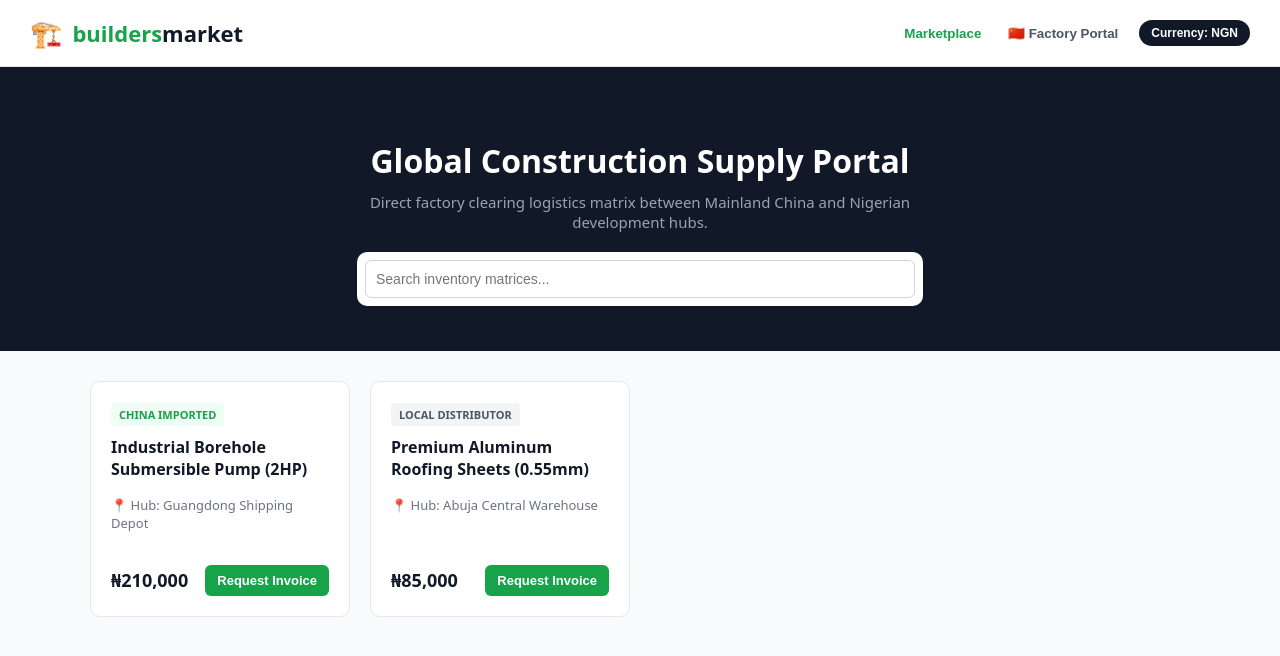
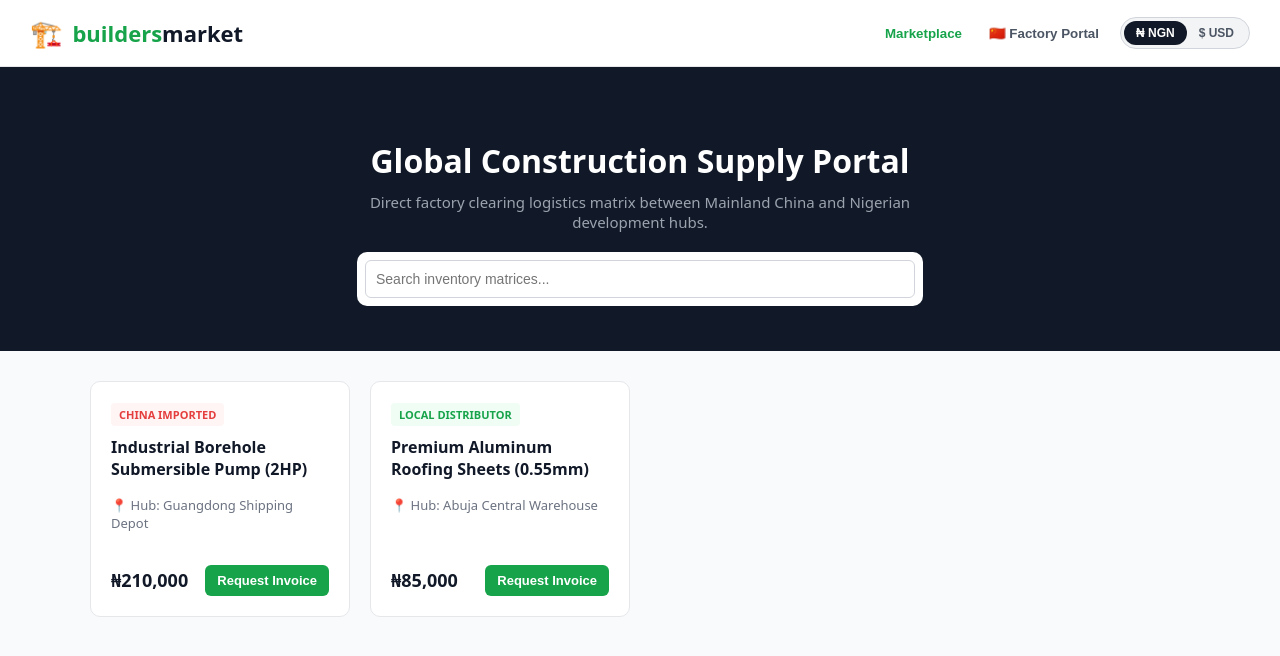
Before and after one commit to francisjolaoso1-dev/buildersmarket-v2, a Next.js app: page / in a window 1280 px wide. Shown: the top 656 px of the page. Built offline with nearby package versions, Linux system fonts and the light colour scheme.

Commit message:
Update page.js

```diff
--- a/src/app/page.js
+++ b/src/app/page.js
@@ -3,8 +3,9 @@ import { useState } from 'react';
 
 export default function Home() {
   const [searchTerm, setSearchTerm] = useState('');
-  const [viewMode, setViewMode] = useState('NGN'); // NGN or USD
+  const [viewMode, setViewMode] = useState('NGN'); // Dictates NGN or USD globally
   const [showModal, setShowModal] = useState(false);
+  const [modalItem, setModalItem] = useState({ name: '', ngn: '', usd: '', origin: '' });
   const [activeTab, setActiveTab] = useState('market'); // market or supplier
 
   return (
@@ -23,16 +24,27 @@ export default function Home() {
           <button onClick={() => setActiveTab('market')} style={{ background: 'none', border: 'none', color: activeTab === 'market' ? '#16a34a' : '#4b5563', fontWeight: '600', cursor: 'pointer' }}>Marketplace</button>
           <button onClick={() => setActiveTab('supplier')} style={{ background: 'none', border: 'none', color: activeTab === 'supplier' ? '#16a34a' : '#4b5563', fontWeight: '600', cursor: 'pointer' }}>🇨🇳 Factory Portal</button>
 
-          <button onClick={() => setViewMode(viewMode === 'NGN' ? 'USD' : 'NGN')} style={{ backgroundColor: '#111827', color: '#fff', border: 'none', padding: '6px 12px', borderRadius: '20px', fontWeight: '700', fontSize: '12px', cursor: 'pointer' }}>
-            Currency: {viewMode}
-          </button>
+          {/* SIDE-BY-SIDE DUAL CURRENCY TOGGLE */}
+          <div style={{ border: '1px solid #d1d5db', borderRadius: '20px', padding: '3px', display: 'flex', backgroundColor: '#f3f4f6' }}>
+            <button
+              onClick={() => setViewMode('NGN')}
+              style={{ border: 'none', padding: '5px 12px', borderRadius: '16px', cursor: 'pointer', fontWeight: '700', fontSize: '12px', backgroundColor: viewMode === 'NGN' ? '#111827' : 'transparent', color: viewMode === 'NGN' ? '#ffffff' : '#4b5563' }}
+            >
+              ₦ NGN
+            </button>
+            <button
+              onClick={() => setViewMode('USD')}
+              style={{ border: 'none', padding: '5px 12px', borderRadius: '16px', cursor: 'pointer', fontWeight: '700', fontSize: '12px', backgroundColor: viewMode === 'USD' ? '#111827' : 'transparent', color: viewMode === 'USD' ? '#ffffff' : '#4b5563' }}
+            >
+              $ USD
+            </button>
+          </div>
         </div>
       </header>
 
-      {/* CORE DISPLAY LOGIC BLOCK */}
       {activeTab === 'market' ? (
         <>
-          {/* HERO HEADER DISPLAY */}
+          {/* HERO DISPLAY */}
           <section style={{ backgroundColor: '#111827', color: '#ffffff', padding: '45px 20px', textAlign: 'center' }}>
             <h1 style={{ fontSize: '32px', fontWeight: '800', marginBottom: '10px' }}>Global Construction Supply Portal</h1>
             <p style={{ fontSize: '15px', color: '#9ca3af', maxWidth: '600px', margin: '0 auto 20px' }}>
@@ -49,33 +61,55 @@ export default function Home() {
             </div>
           </section>
 
-          {/* STANDALONE GRID MATRIX */}
+          {/* DYNAMIC PRICE CARDS GRID */}
           <main style={{ maxWidth: '1100px', margin: '0 auto', padding: '30px 20px' }}>
             <div style={{ display: 'grid', gridTemplateColumns: 'repeat(auto-fill, minmax(260px, 1fr))', gap: '20px' }}>
 
-              {/* CARD ITEM 1 */}
+              {/* CARD ITEM 1: CHINA PUMP */}
               <div style={{ backgroundColor: '#ffffff', borderRadius: '10px', border: '1px solid #e5e7eb', padding: '20px', display: 'flex', flexDirection: 'column', justifyContent: 'space-between' }}>
                 <div>
-                  <span style={{ fontSize: '11px', fontWeight: '700', color: '#16a34a', backgroundColor: '#f0fdf4', padding: '4px 8px', borderRadius: '4px' }}>CHINA IMPORTED</span>
+                  <span style={{ fontSize: '11px', fontWeight: '700', color: '#e53e3e', backgroundColor: '#fff5f5', padding: '4px 8px', borderRadius: '4px' }}>CHINA IMPORTED</span>
                   <h3 style={{ fontSize: '16px', fontWeight: '700', marginTop: '12px' }}>Industrial Borehole Submersible Pump (2HP)</h3>
                   <p style={{ fontSize: '13px', color: '#6b7280' }}>📍 Hub: Guangdong Shipping Depot</p>
                 </div>
                 <div style={{ marginTop: '20px', display: 'flex', justifyContent: 'space-between', alignItems: 'center' }}>
-                  <span style={{ fontWeight: '800', fontSize: '18px' }}>{viewMode === 'NGN' ? '₦210,000' : '$131.00'}</span>
-                  <button onClick={() => setShowModal(true)} style={{ backgroundColor: '#16a34a', color: '#fff', border: 'none', padding: '8px 12px', borderRadius: '6px', fontWeight: '600', fontSize: '13px', cursor: 'pointer' }}>Request Invoice</button>
+                  {/* Listening directly to viewMode state */}
+                  <span style={{ fontWeight: '800', fontSize: '18px', color: '#111827' }}>
+                    {viewMode === 'NGN' ? '₦210,000' : '$131.00'}
+                  </span>
+                  <button
+                    onClick={() => {
+                      setModalItem({ name: 'Industrial Borehole Submersible Pump (2HP)', ngn: '₦210,000', usd: '$131.00', dutyNgn: '₦14,700', dutyUsd: '$9.17', totalNgn: '₦224,700', totalUsd: '$140.17', origin: 'Guangdong Shipping Depot' });
+                      setShowModal(true);
+                    }}
+                    style={{ backgroundColor: '#16a34a', color: '#fff', border: 'none', padding: '8px 12px', borderRadius: '6px', fontWeight: '600', fontSize: '13px', cursor: 'pointer' }}
+                  >
+                    Request Invoice
+                  </button>
                 </div>
               </div>
 
-              {/* CARD ITEM 2 */}
+              {/* CARD ITEM 2: LOCAL ROOFING */}
               <div style={{ backgroundColor: '#ffffff', borderRadius: '10px', border: '1px solid #e5e7eb', padding: '20px', display: 'flex', flexDirection: 'column', justifyContent: 'space-between' }}>
                 <div>
-                  <span style={{ fontSize: '11px', fontWeight: '700', color: '#4b5563', backgroundColor: '#f3f4f6', padding: '4px 8px', borderRadius: '4px' }}>LOCAL DISTRIBUTOR</span>
+                  <span style={{ fontSize: '11px', fontWeight: '700', color: '#16a34a', backgroundColor: '#f0fdf4', padding: '4px 8px', borderRadius: '4px' }}>LOCAL DISTRIBUTOR</span>
                   <h3 style={{ fontSize: '16px', fontWeight: '700', marginTop: '12px' }}>Premium Aluminum Roofing Sheets (0.55mm)</h3>
                   <p style={{ fontSize: '13px', color: '#6b7280' }}>📍 Hub: Abuja Central Warehouse</p>
                 </div>
                 <div style={{ marginTop: '20px', display: 'flex', justifyContent: 'space-between', alignItems: 'center' }}>
-                  <span style={{ fontWeight: '800', fontSize: '18px' }}>{viewMode === 'NGN' ? '₦85,000' : '$53.00'}</span>
-                  <button onClick={() => setShowModal(true)} style={{ backgroundColor: '#16a34a', color: '#fff', border: 'none', padding: '8px 12px', borderRadius: '6px', fontWeight: '600', fontSize: '13px', cursor: 'pointer' }}>Request Invoice</button>
+                  {/* Listening directly to viewMode state */}
+                  <span style={{ fontWeight: '800', fontSize: '18px', color: '#111827' }}>
+                    {viewMode === 'NGN' ? '₦85,000' : '$53.00'}
+                  </span>
+                  <button
+                    onClick={() => {
+                      setModalItem({ name: 'Premium Aluminum Roofing Sheets (0.55mm)', ngn: '₦85,000', usd: '$53.00', dutyNgn: '₦5,950', dutyUsd: '$3.71', totalNgn: '₦90,950', totalUsd: '$56.71', origin: 'Abuja Central Warehouse' });
+                      setShowModal(true);
+                    }}
+                    style={{ backgroundColor: '#16a34a', color: '#fff', border: 'none', padding: '8px 12px', borderRadius: '6px', fontWeight: '600', fontSize: '13px', cursor: 'pointer' }}
+                  >
+                    Request Invoice
+                  </button>
                 </div>
               </div>
 
@@ -105,14 +139,20 @@ export default function Home() {
           <div style={{ backgroundColor: '#ffffff', padding: '25px', borderRadius: '12px', maxWidth: '400px', width: '100%', margin: '20px', position: 'relative' }}>
             <button onClick={() => setShowModal(false)} style={{ position: 'absolute', top: '15px', right: '15px', background: 'none', border: 'none', fontSize: '16px', cursor: 'pointer', color: '#9ca3af' }}>✕</button>
             <h3 style={{ fontSize: '18px', fontWeight: '800', marginBottom: '5px' }}>Proforma Pricing Sheet</h3>
-            <p style={{ color: '#6b7280', fontSize: '13px', marginBottom: '15px' }}>Verified trade clearance matrix and port tariffs values.</p>
+            <p style={{ color: '#6b7280', fontSize: '13px', marginBottom: '15px' }}>Verified trade clearance matrix and port tariffs values for {modalItem.name}.</p>
 
             <div style={{ borderTop: '1px solid #e5e7eb', paddingTop: '10px', display: 'flex', flexDirection: 'column', gap: '8px', fontSize: '13px' }}>
-              <div style={{ display: 'flex', justifyContent: 'space-between' }}><span>FOB Port Base Liability:</span><strong>{viewMode === 'NGN' ? '₦210,000' : '$131.00'}</strong></div>
-              <div style={{ display: 'flex', justifyContent: 'space-between' }}><span>Customs Duty Premium (+7%):</span><strong>{viewMode === 'NGN' ? '₦14,700' : '$9.17'}</strong></div>
+              <div style={{ display: 'flex', justifyContent: 'space-between' }}>
+                <span>FOB Port Base Liability:</span>
+                <strong>{viewMode === 'NGN' ? modalItem.ngn : modalItem.usd}</strong>
+              </div>
+              <div style={{ display: 'flex', justifyContent: 'space-between' }}>
+                <span>Customs Duty Premium (+7%):</span>
+                <strong>{viewMode === 'NGN' ? modalItem.dutyNgn : modalItem.dutyUsd}</strong>
+              </div>
               <div style={{ display: 'flex', justifyContent: 'space-between', borderTop: '1px dashed #d1d5db', paddingTop: '8px', marginTop: '4px', fontSize: '14px', fontWeight: '800' }}>
                 <span>Total Project Settlement:</span>
-                <span style={{ color: '#16a34a' }}>{viewMode === 'NGN' ? '₦224,700' : '$140.17'}</span>
+                <span style={{ color: '#16a34a' }}>{viewMode === 'NGN' ? modalItem.totalNgn : modalItem.totalUsd}</span>
               </div>
             </div>
 
```
